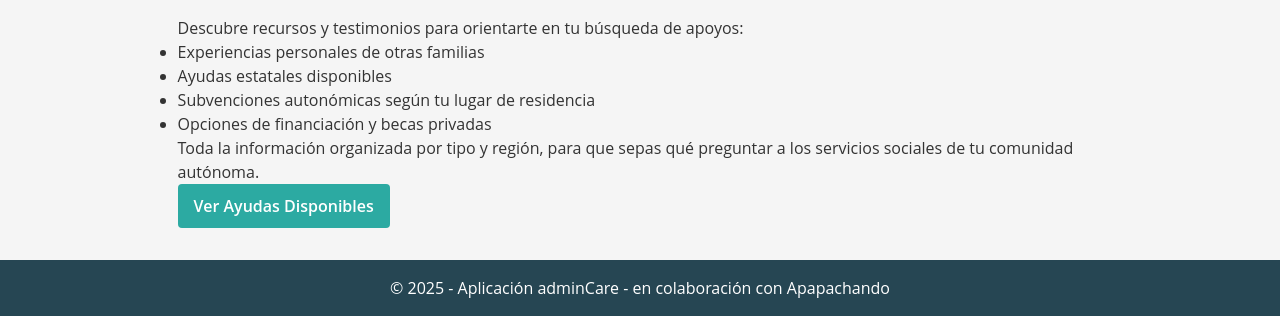
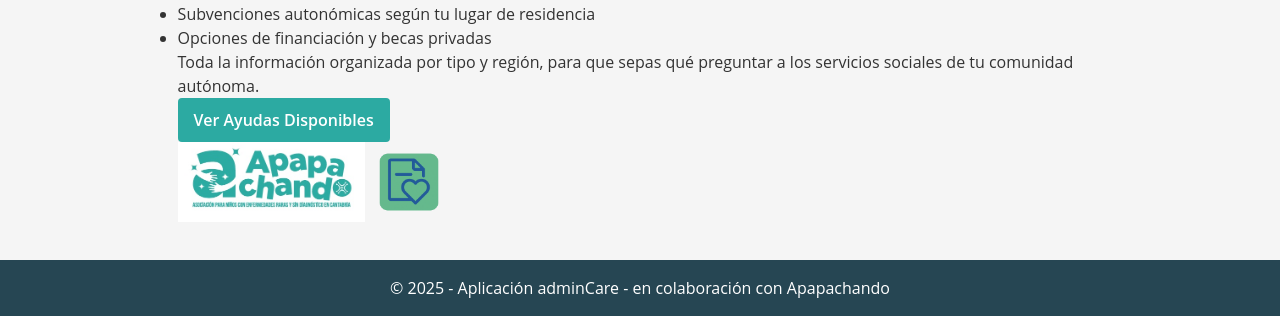
Before and after one commit to ignaciogonlez/AdminCare, a Django app: page / in a window 1280 px wide. Shown: the part 1000-1316 px from the top of the page. Run offline with Django 5.2, Linux system fonts and the light colour scheme; parts of the project's set-up code (start-up, migrations or seed data) failed here and were passed over.

Commit message:
mejora index

```diff
--- a/templates/index.html
+++ b/templates/index.html
@@ -5,12 +5,6 @@
 
 {% block content %}
 <div class="container py-5">
-  <!-- Logos de la asociación y la aplicación -->
-  <div class="d-flex justify-content-center align-items-center mb-4 flex-wrap">
-    <img src="{% static 'images/logoLargoCorto.jpg' %}" alt="Logo Apapachando" class="img-fluid m-2" style="max-height: 80px;">
-    <img src="{% static 'images/favicon_48_transparent.png' %}" alt="Logo AdminCare" class="img-fluid m-2" style="max-height: 80px;">
-  </div>
-
   <!-- Título principal -->
   <h1 class="text-center mb-4">Bienvenido a <strong>AdminCare</strong></h1>
 
@@ -70,5 +64,11 @@
       </div>
     </div>
   </div>
+
+  <!-- Logos de la asociación y la aplicación (centrados al final) -->
+  <div class="d-flex justify-content-center align-items-center mt-5 flex-wrap">
+    <img src="{% static 'images/logoLargoCorto.jpg' %}" alt="Logo Apapachando" class="img-fluid m-2" style="max-height: 80px;">
+    <img src="{% static 'images/favicon_48_transparent.png' %}" alt="Logo AdminCare" class="img-fluid m-2" style="max-height: 80px;">
+  </div>
 </div>
 {% endblock %}
```
Also changed, not shown: static/images/documents_icon.png (added), static/images/help_icon.png (added).
